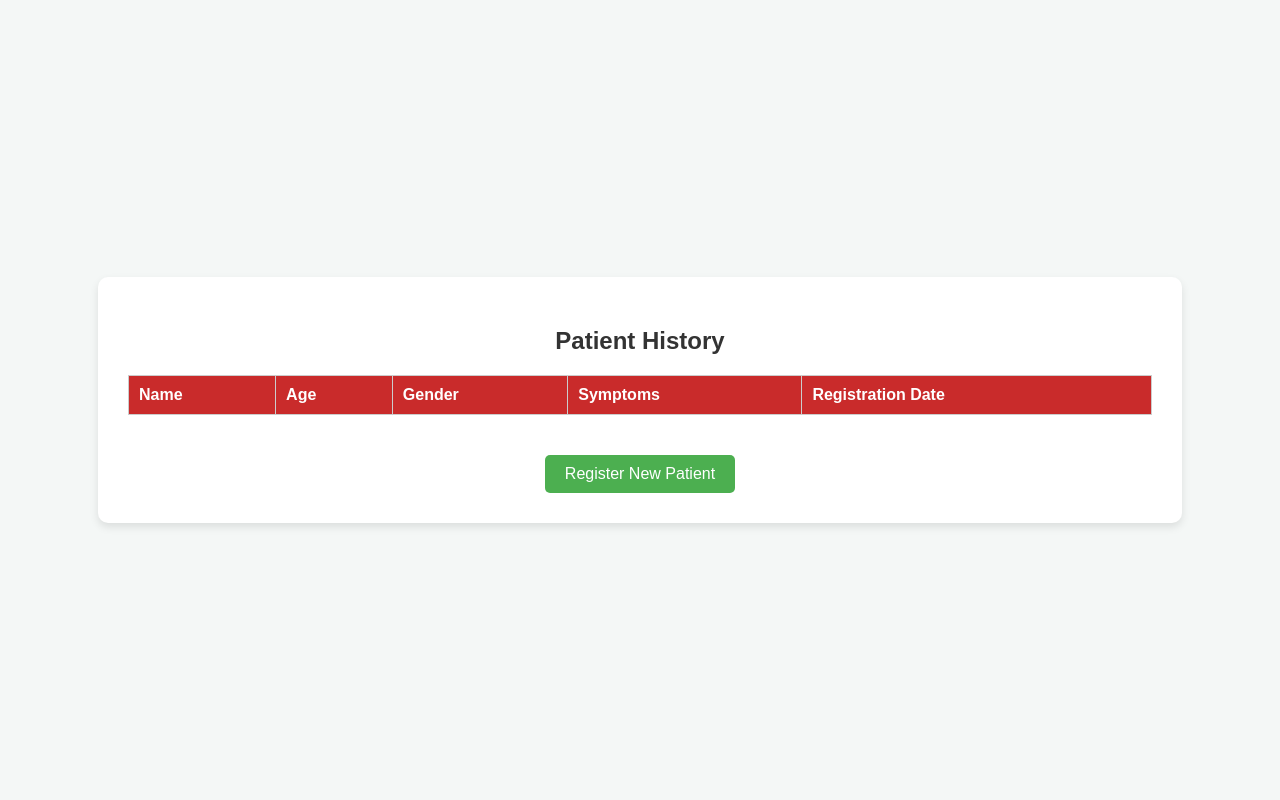
After one commit to Santosh-8309/Heart_Disease_Prediction, a Django app: template heart_disease_prediction/templates/users/history.html in a window 1280 px wide. The commit adds this page. Run offline with Django 3.2, Linux system fonts and the light colour scheme; the template is opened without the code that fills it, so the values that code supplies are empty.

Commit message:
Resolved merge conflicts

```diff
--- /dev/null
+++ b/heart_disease_prediction/templates/users/history.html
@@ -0,0 +1,104 @@
+<!DOCTYPE html>
+<html lang="en">
+<head>
+    <meta charset="UTF-8">
+    <meta name="viewport" content="width=device-width, initial-scale=1.0">
+    <title>Patient History</title>
+    <style>
+        body {
+            font-family: Arial, sans-serif;
+            background-color: #f4f7f6;
+            margin: 0;
+            padding: 0;
+            display: flex;
+            justify-content: center;
+            align-items: center;
+            height: 100vh;
+            text-align: center;
+        }
+
+        .container {
+            width: 80%;
+            max-width: 1200px;
+            background-color: #fff;
+            padding: 30px;
+            border-radius: 10px;
+            box-shadow: 0 4px 8px rgba(0, 0, 0, 0.1);
+        }
+
+        h2 {
+            margin-bottom: 20px;
+            color: #333;
+        }
+
+        table {
+            width: 100%;
+            border-collapse: collapse;
+            margin-bottom: 20px;
+        }
+
+        table, th, td {
+            border: 1px solid #ccc;
+        }
+
+        th, td {
+            padding: 10px;
+            text-align: left;
+        }
+
+        th {
+            background-color: #c92b2b;
+            color: white;
+        }
+
+        tr:nth-child(even) {
+            background-color: #f2f2f2;
+        }
+
+        a {
+            display: inline-block;
+            margin-top: 20px;
+            padding: 10px 20px;
+            background-color: #4CAF50;
+            color: white;
+            text-decoration: none;
+            border-radius: 5px;
+            transition: background-color 0.3s ease;
+        }
+
+        a:hover {
+            background-color: #45a049;
+        }
+    </style>
+</head>
+<body>
+    <div class="container">
+        <h2>Patient History</h2>
+
+        <table>
+            <thead>
+                <tr>
+                    <th>Name</th>
+                    <th>Age</th>
+                    <th>Gender</th>
+                    <th>Symptoms</th>
+                    <th>Registration Date</th>
+                </tr>
+            </thead>
+            <tbody>
+                {% for patient in patients %}
+                    <tr>
+                        <td>{{ patient.name }}</td>
+                        <td>{{ patient.age }}</td>
+                        <td>{{ patient.gender }}</td>
+                        <td>{{ patient.symptoms }}</td>
+                        <td>{{ patient.registration_date }}</td>
+                    </tr>
+                {% endfor %}
+            </tbody>
+        </table>
+
+        <a href="{% url 'patient_entry' %}">Register New Patient</a>
+    </div>
+</body>
+</html>
--- a/heart_disease_prediction/users/urls.py
+++ b/heart_disease_prediction/users/urls.py
@@ -8,4 +8,6 @@ urlpatterns = [
     path('login/', views.login_view, name='login'),
     path('successfully_registered/', views.successfully_registered, name='successfully_registered'),
     path('successfully_logged_in/', views.successfully_logged_in, name='successfully_logged_in'),
+    path('patient_entry/', views.patient_entry, name='patient_entry'),
+    path('history/', views.history, name='history'),
 ]
```
Also changed, not shown: heart_disease_prediction/templates/home.html (+5 -4 lines), heart_disease_prediction/templates/users/login.html (+5 -6 lines), heart_disease_prediction/templates/users/patient_entry.html (added, +91 -0 lines), heart_disease_prediction/templates/users/register.html (+42 -22 lines), heart_disease_prediction/templates/users/successfully_logged_in.html (+42 -17 lines), heart_disease_prediction/users/forms.py (+8 -0 lines), heart_disease_prediction/users/models.py (+11 -0 lines), heart_disease_prediction/users/views.py (+24 -0 lines), heart_disease_prediction/README.md (added), heart_disease_prediction/db.sqlite3, heart_disease_prediction/users/migrations/0003_patient.py (added).
